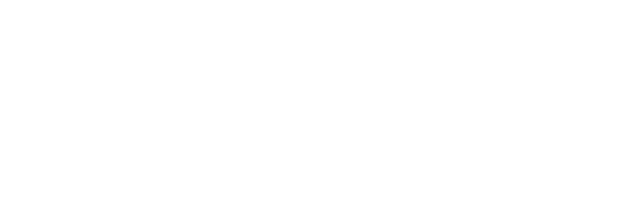
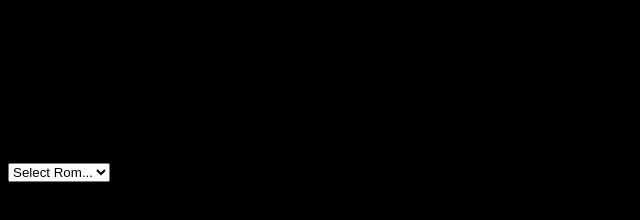
Before and after one commit to puniu3/chip8, a website built with webpack: page public/index.html in a window 1280 px wide. Shown: the whole page, without its empty margins (0-640 px from the left). Built offline with nearby package versions, Linux system fonts and the light colour scheme.

Commit message:
implement rom selector

```diff
--- a/public/index.html
+++ b/public/index.html
@@ -4,10 +4,36 @@
 	<meta charset="UTF-8">
 	<meta name="viewport" content="width=device-width, initial-scale=1.0">
 	<title>Document</title>
+	<link rel="stylesheet" href="style.css">
 </head>
 <body>
 	<main>
 		<canvas></canvas>
+		<div>
+		<select id="rom">
+			<option value="test_opcode.ch8">Select Rom...</option>
+			<option value="15PUZZLE">15PUZZLE</option>
+			<option value="BLINKY">BLINKY</option>
+			<option value="BLITZ">BLITZ</option>
+			<option value="BRIX">BRIX</option>
+			<option value="CONNECT4">CONNECT4</option>
+			<option value="GUESS">GUESS</option>
+			<option value="HIDDEN">HIDDEN</option>
+			<option value="INVADERS">INVADERS</option>
+			<option value="KALEID">KALEID</option>
+			<option value="MAZE">MAZE</option>
+			<option value="MERLIN">MERLIN</option>
+			<option value="MISSILE">MISSILE</option>
+			<option value="PONG">PONG</option>
+			<option value="PONG2">PONG2</option>
+			<option value="PUZZLE">PUZZLE</option>
+			<option value="SYZGY">SYZGY</option>
+			<option value="TANK">TANK</option>
+			<option value="TETRIS">TETRIS</option>
+			<option value="TICTAC">TICTAC</option>
+			<option value="UFO">UFO</option>
+		</select>
+		</div>
 	</main>
 	<script src="./js/chip8bundle.js"></script>
 </body>
--- /dev/null
+++ b/public/style.css
@@ -0,0 +1,4 @@
+body{
+	background: black;
+	font-family: 'Courier New', Courier, monospace;
+}
--- a/src/index.js
+++ b/src/index.js
@@ -5,15 +5,17 @@ import { Registers } from "./Registers";
 import { CLOCKS_PER_TIME_UNIT, TIME_UNIT } from "./registersConstants";
 import { makeSoundcard } from "./SoundCard";
 
-document.addEventListener("mousedown", boot);
+document.querySelector("#rom").addEventListener("change", onSelect);
+let running = false;
 
-function boot() {
-	run();
-	document.removeEventListener("mousedown", boot);
+function onSelect() {
+	console.log(this.value);
+	run(this.value);
+	document.querySelector("#rom").style.display = "none";
 }
 
-async function run() {
-	const rom = await fetch("/roms/PONG2");
+async function run(romName) {
+	const rom = await fetch("/roms/" + romName);
 	const arrayBuffer = await rom.arrayBuffer();
 	const romBuffer = new Uint8Array(arrayBuffer);
 	const chip8 = new Chip8(romBuffer);
```
Also changed, not shown: public/js/chip8bundle.js (+8 -6 lines).
